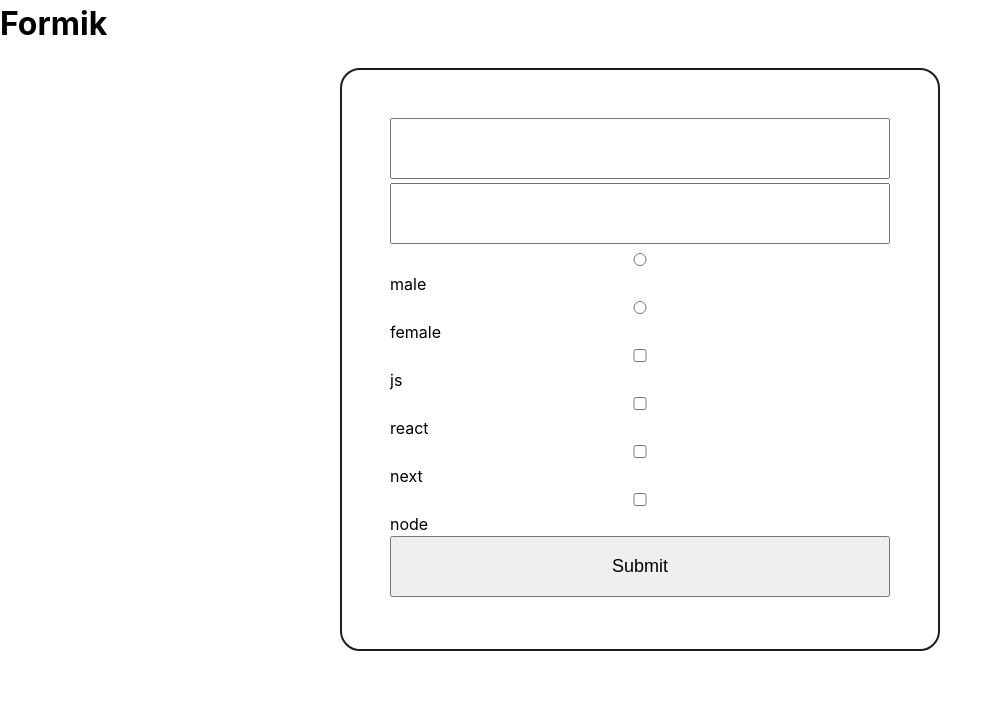
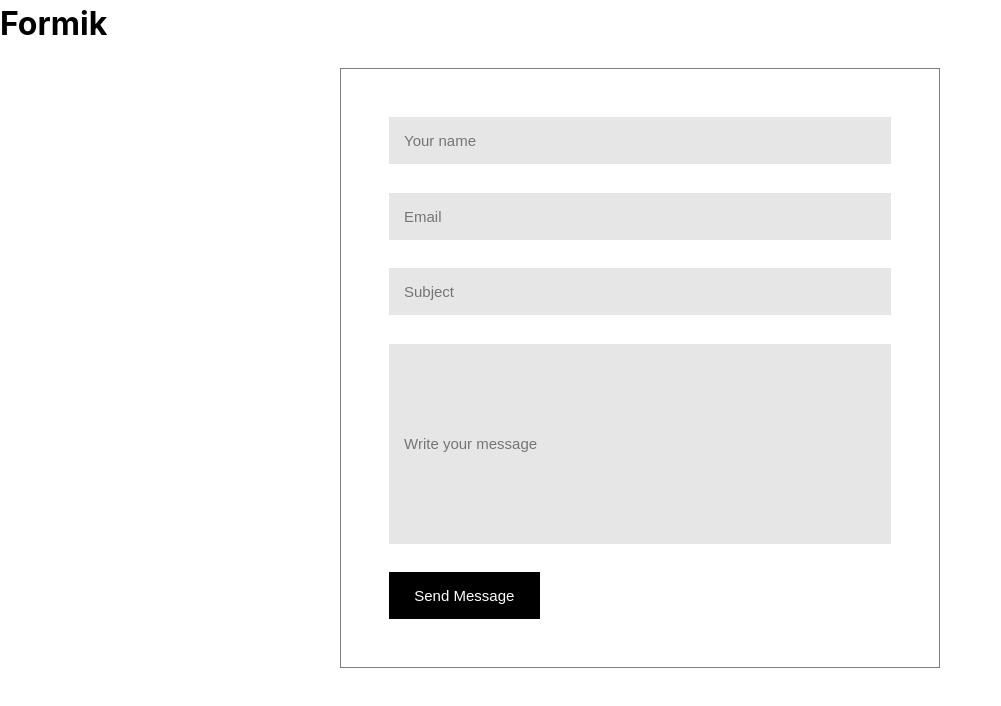
Before and after one commit to BrownEdgar/gods_of_react, a React (Vite) app: page / in a window 1280 px wide. Shown: the top 706 px of the page, without its empty margins (0-1001 px from the left). Built offline with nearby package versions, Linux system fonts and the light colour scheme.

Commit message:
Formik_2

```diff
--- a/src/components/HOMEWORKS/HW-FORMIK/App.jsx
+++ b/src/components/HOMEWORKS/HW-FORMIK/App.jsx
@@ -7,16 +7,15 @@ import { nanoid } from 'nanoid';
 const initialValues = {
   username: '',
   email: '',
-  gender: '',
-  color: '',
-  language: []
+  subject: '',
+  message: ''
 }
 
 const validationSchema = yup.object({
-  username: yup.string().min(3, '3 sivolic voch pakas').max(20, '20 simvolic qich').required(),
+  username: yup.string().required(),
   email: yup.string().email().required(),
-  gender: yup.string().oneOf(['male', 'female']).required(),
-  language: yup.array().min(2).required(),
+  subject: yup.string().required(),
+  message: yup.string().required(),
 })
 
 export default function App() {
@@ -26,7 +25,7 @@ export default function App() {
   const handleSubmit = (values) => {
     console.log(values);
     const user = {
-      id: nanoid(4),
+      id: nanoid(7),
       ...values,
     }
     setUsers([...users, user])
@@ -41,19 +40,15 @@ export default function App() {
         validateOnChange
       >
         <Form>
-          <Field type='text' name='username' />
+          <Field type='text' name='username' placeholder='Your name' />
           <ErrorMessage name='username' component='p' className="error" />
-          <Field type='email' name='email' />
+          <Field type='email' name='email' placeholder='Email' />
           <ErrorMessage name='email' component='p' className="error" />
-          <Field type='radio' name='gender' value='male' />male
-          <Field type='radio' name='gender' value='female' />female
-          <ErrorMessage name='gender' component='p' className="error" />
-          <Field type='checkbox' name='language' value='js' />js
-          <Field type='checkbox' name='language' value='react' />react
-          <Field type='checkbox' name='language' value='next' />next
-          <Field type='checkbox' name='language' value='node' />node
-          <ErrorMessage name='language' component='p' className="error" />
-          <input type="submit" />
+          <Field type='text' name='subject' placeholder='Subject' />
+          <ErrorMessage name='subject' component='p' className="error" />
+          <Field type='text' name='message' placeholder='Write your message' className='message' />
+          <ErrorMessage name='message' component='p' className="error" />
+          <input type="submit" value='Send Message' className='submit' />
         </Form>
       </Formik>
     </div>
--- a/src/components/HOMEWORKS/HW-FORMIK/App.scss
+++ b/src/components/HOMEWORKS/HW-FORMIK/App.scss
@@ -1,18 +1,35 @@
 form {
   width: 600px;
+  min-height: 600px;
   padding: 3em;
-  border: 2px solid #1d1d1d;
-  border-radius: 20px;
+  background-color: white;
   margin: 20px auto;
+  display: flex;
+  flex-direction: column;
+  justify-content: space-between;
+  border: 1px solid gray;
   input,
   select {
+    background-color: #e6e6e6;
+    border: 0;
     width: 100%;
-    font-size: 18px;
+    font-size: 15px;
     padding: 1em;
-    margin-bottom: 4px;
+  }
+  .submit {
+    background-color: black;
+    color: white;
+    width: 30%;
+  }
+  .message {
+    min-height: 200px;
+    display: flex;
+    justify-content: start;
+    align-items: start;
   }
   .error{
     color: red;
-    height: 35px;
+    height: 5px;
+    margin-top: -20px;
   }
 }
```
Also changed, not shown: src/components/Lessons/Formik/App.jsx (added), src/components/Lessons/Formik/App.scss (added).
